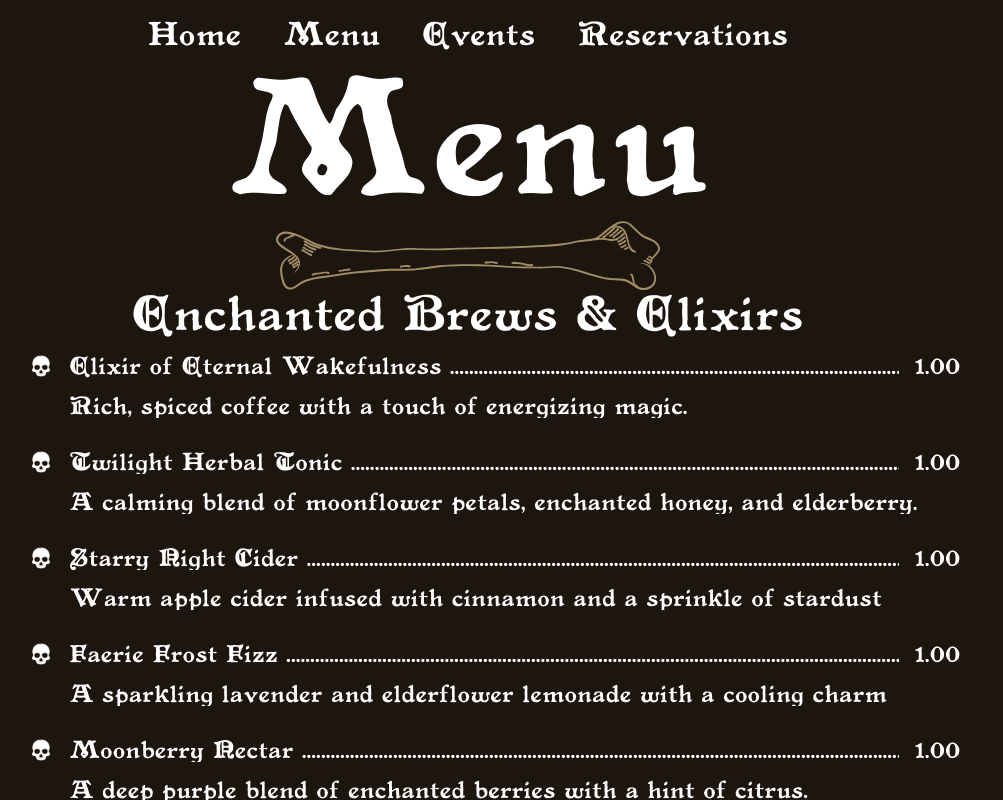
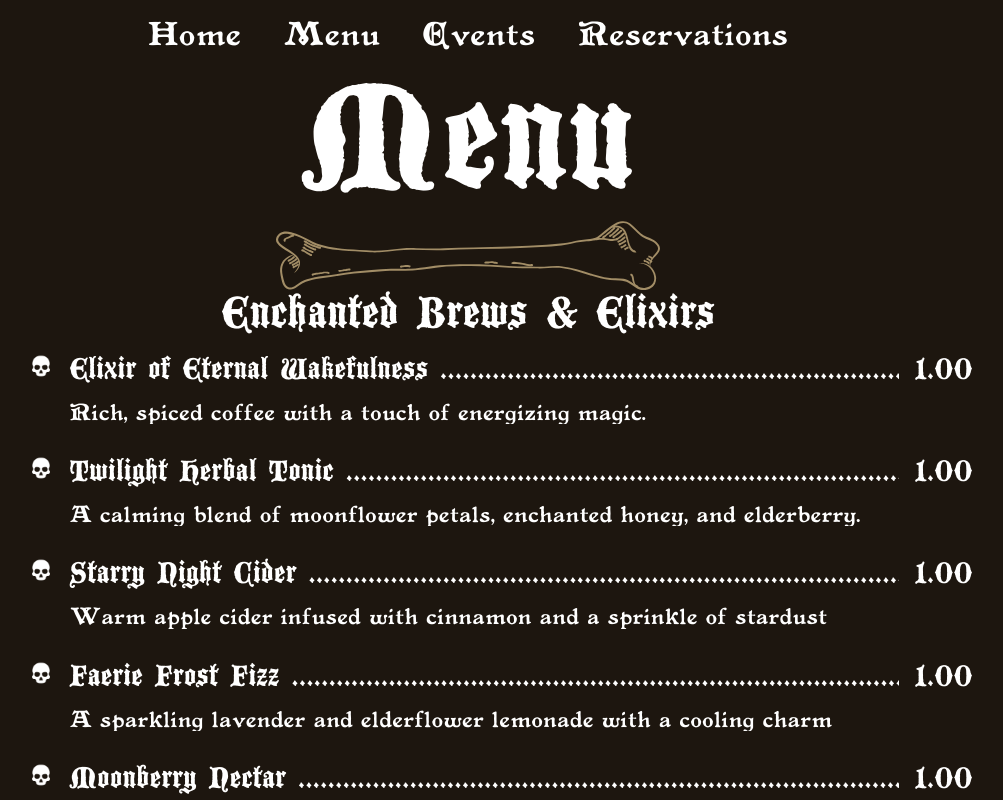
Before and after one commit to SkyLark9929/OdinRestaurantPage, a website built with webpack: page src/template.html in a window 1280 px wide. Both pictures are taken after a click on the button "Menu". Shown: the top 800 px of the page, without its empty margins (172-1175 px from the left). Built offline with nearby package versions, Linux system fonts and the light colour scheme.

Commit message:
Add accents with fonts and sizes

```diff
--- a/src/home-page.js
+++ b/src/home-page.js
@@ -76,7 +76,7 @@ function createAbout(){
     sideTextWrapper.classList.add('sidetext-wrapper');
     flexWrapper.appendChild(sideTextWrapper);
 
-    const historyHeader = document.createElement('h2');
+    const historyHeader = document.createElement('h1');
     historyHeader.textContent = 'More than a thousand years of history';
     sideTextWrapper.appendChild(historyHeader);
 
@@ -106,7 +106,7 @@ function createMenu(){
     sideTextWrapper.classList.add('sidetext-wrapper');
     flexWrapper.appendChild(sideTextWrapper);
 
-    const menuHeader = document.createElement('h2');
+    const menuHeader = document.createElement('h1');
     menuHeader.textContent = 'Choose your poison';
     sideTextWrapper.appendChild(menuHeader);
 
@@ -178,7 +178,7 @@ function createEvents(){
     sideTextWrapper.classList.add('sidetext-wrapper');
     flexWrapper.appendChild(sideTextWrapper);
 
-    const eventsHeader = document.createElement('h2');
+    const eventsHeader = document.createElement('h1');
     eventsHeader.textContent = 'Celebrate the Magic of the Seasons';
     sideTextWrapper.appendChild(eventsHeader);
 
--- a/src/menu.js
+++ b/src/menu.js
@@ -57,16 +57,16 @@ function createMenuContents(){
             dishDot.style.justifySelf = 'end';
             dishElement.appendChild(dishDot);
 
-            const dishPrice = document.createElement('p');
-            dishPrice.textContent = dish.price;
-            dishPrice.style.gridArea = 'pr';
-            dishElement.appendChild(dishPrice);
-
             const dishName = document.createElement('h3');
             dishName.textContent = dish.name + ' ' + '.'.repeat(300);
             dishName.classList.add('dish-name');
             dishName.style.gridArea = 'nm';
             dishElement.appendChild(dishName);
+
+            const dishPrice = document.createElement('h3');
+            dishPrice.textContent = dish.price;
+            dishPrice.style.gridArea = 'pr';
+            dishElement.appendChild(dishPrice);
 
             const dishDescription = document.createElement('p');
             dishDescription.textContent = dish.description;
--- a/src/style.css
+++ b/src/style.css
@@ -60,23 +60,38 @@ table {
 }
 
 @font-face {
+    font-family: Blackwood;
+    src: url(./fonts/Blackwood\ Castle.ttf);
+}
+
+@font-face {
     font-family: Primitive;
     src: url(./fonts/Primitive.ttf);
 }
 
+@font-face {
+    font-family: Fell;
+    src: url(./fonts/Fell.ttf);
+}
+
 h1{
-    font-family: Primitive;
+    font-family: Blackwood;
     font-size: 4rem;
 }
 
 h2{
-    font-family: Primitive;
+    font-family: Blackwood;
     font-size: 3rem;
+}
+
+h3{
+    font-family: Blackwood;
+    font-size: 2rem;
 }
 
 p, li{
     font-family: Primitive;
-    font-size: 1.5rem;
+    font-size: 1.4rem;
 }
 
 li{
@@ -171,7 +186,7 @@ a{
 }
 
 .page-header{
-    font-family: Primitive;
+    font-family: Blackwood;
     font-size: 10rem;
 }
 
@@ -206,7 +221,7 @@ a{
 }
 
 .wrapper{
-    max-width: 1400px;
+    max-width: 1200px;
     margin-left: auto;
     margin-right: auto;
 }
@@ -303,7 +318,7 @@ footer{
 
 footer > p{
     font-size: 1rem;
-    max-width: 1400px;
+    max-width: 1200px;
     margin: auto;
     text-align: center;
 }
```
Also changed, not shown: src/fonts/Fell.ttf (added).
